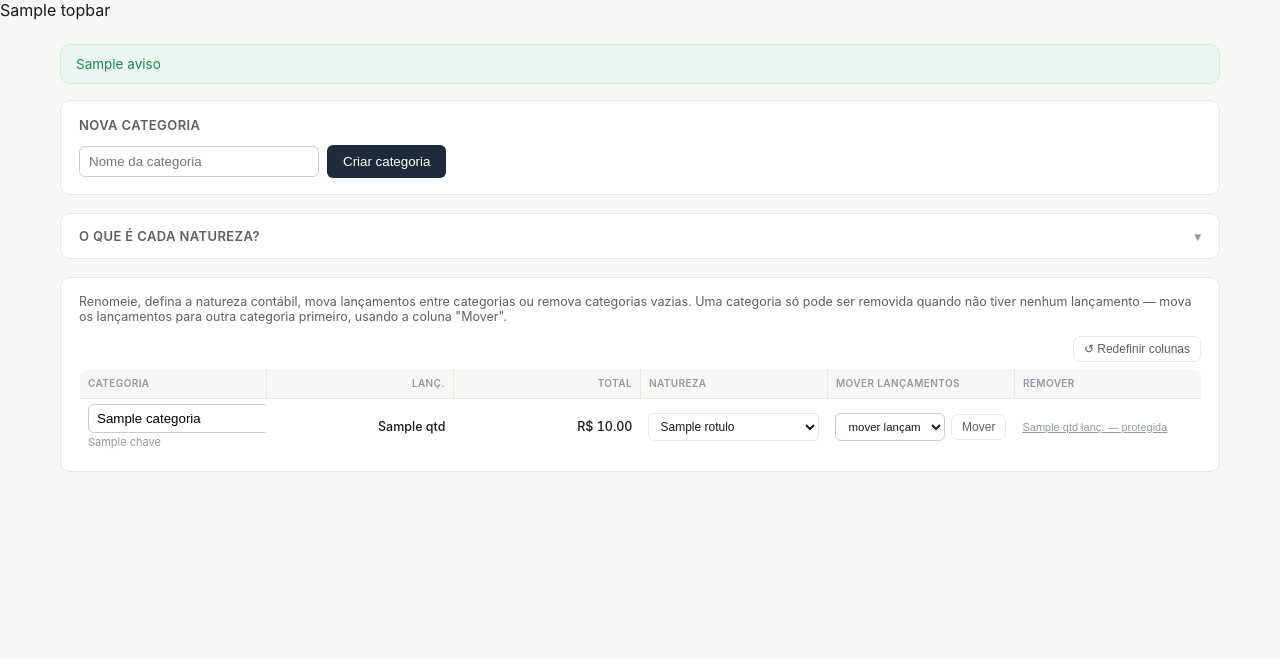
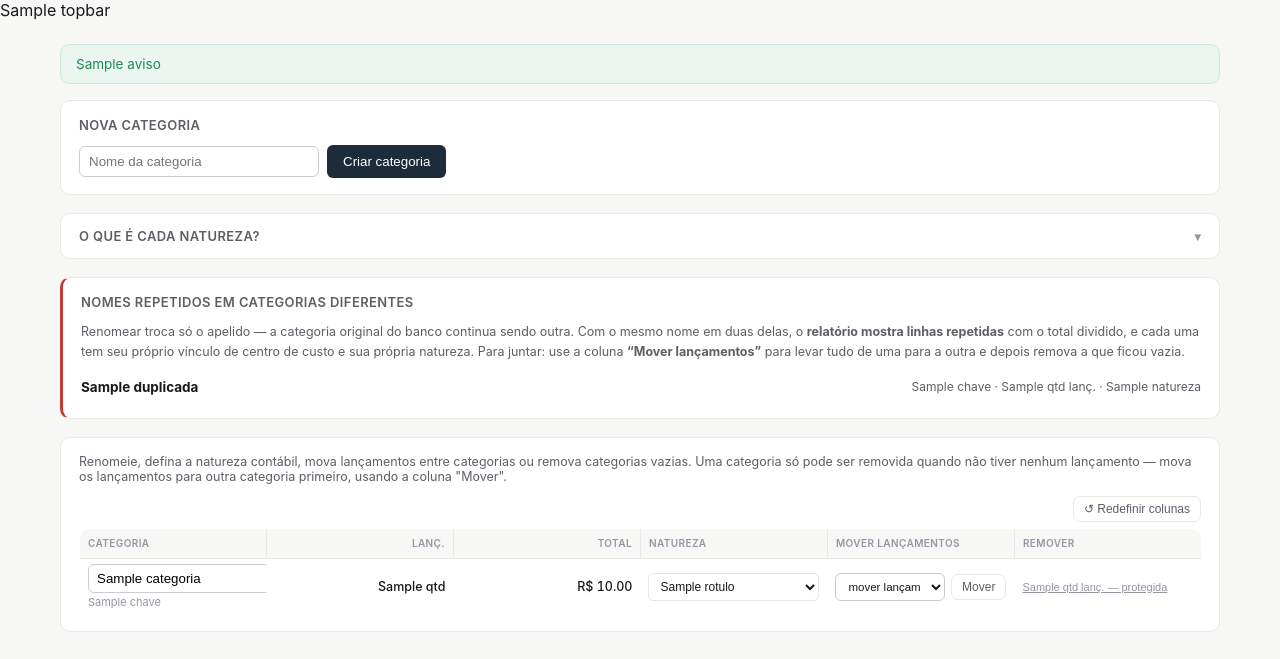
Before and after one commit to ronaldinhodelima/conferencia-cartao-brdrive, a Flask app: template templates/categorias.html in a window 1280 px wide. Shown: the top 659 px of the page. Run offline with Flask 3, Linux system fonts and the light colour scheme; the template is opened without the code that fills it: most values are stand-ins (such as "Sample title", 1, 10 or a date in 2020); some libraries are stand-ins or nearby versions.

Commit message:
Origem sem repetir o banco e aviso de nomes de categoria repetidos
ORIGEM. O selo colorido ja diz qual e o banco (o "Nu" roxo, o "UN" verde), entao
o rotulo curto repetia a informacao: "Nu Conta Corrente Nubank (Andrea)". O nome
do banco sai do rotulo curto - que so aparece ao lado do selo - e fica
"Nu Conta Corrente (Andrea)".

Duas ressalvas embutidas:
- banco sem selo proprio cai no generico de duas letras, que nao identifica
  sozinho; nesses o nome continua ("Cartão Banco Fictício XYZ");
- o rotulo COMPLETO segue trazendo o banco, porque ele aparece no tooltip e no
  rotulo do grafico, onde nao ha selo ao lado.

CATEGORIAS COM NOME REPETIDO. Renomear troca so o apelido: a chave do Pluggy
continua distinta. Hoje ha "Estacionamento" em tres categorias (Parking, Rent,
Public transportation) e "Pagamento de Fatura" em duas (Credit card payment,
Loans and financing). O efeito e concreto: no relatorio de 2026 "Estacionamento"
aparece em duas linhas com o total dividido, cada uma tem seu vinculo de centro
de custo e sua propria natureza.

/categorias passa a mostrar um aviso listando os nomes repetidos, as chaves por
tras de cada um e quantos lancamentos tem cada. Quando as naturezas divergirem
entre categorias de mesmo nome, isso e destacado - e o caso mais perigoso,
porque na tela parecem a mesma categoria e no DRE se comportam diferente.

Co-Authored-By: Claude Opus 5 <noreply@anthropic.com>

```diff
--- a/core.py
+++ b/core.py
@@ -350,12 +350,22 @@ def origem_label(tipo, connector_name, nome_conta, titular=None):
 
 
 def origem_label_curto(tipo, connector_name, nome_conta, titular=None):
-    """Rotulo curto de origem, usado na UI ao lado do selo do banco."""
+    """Rotulo curto de origem, usado na UI SEMPRE ao lado do selo do banco.
+
+    Como o selo ja identifica o banco (o "Nu" roxo, o "UN" verde), repetir o nome
+    ao lado e redundante - "Nu Conta Corrente Nubank (Andrea)". Por isso o nome do
+    banco sai daqui quando ele tem selo proprio. Bancos sem selo conhecido caem no
+    generico de duas letras, que nao identifica sozinho, entao esses mantem o nome.
+
+    O rotulo completo (origem_label) continua trazendo o banco: ele aparece no
+    tooltip e no rotulo do grafico, onde nao ha selo ao lado.
+    """
     banco = detectar_banco(nome_conta, connector_name)
+    tem_selo = banco in BANCOS_ESTILO
     if tipo == "CREDIT":
-        base = f"Cartão {banco}"
+        base = "Cartão" if tem_selo else f"Cartão {banco}"
     elif tipo == "BANK":
-        base = f"Conta Corrente {banco}"
+        base = "Conta Corrente" if tem_selo else f"Conta Corrente {banco}"
     elif tipo == "MANUAL":
         base = "Dinheiro"
     else:
--- a/templates/categorias.html
+++ b/templates/categorias.html
@@ -28,6 +28,33 @@
     </ul>
   </div>
 </details>
+
+{% if duplicadas %}
+<div class="cat-breakdown" style="border-left:3px solid var(--bad)">
+  <h3>Nomes repetidos em categorias diferentes</h3>
+  <div style="font-size:12.5px;color:var(--ink-soft);line-height:1.6;margin-bottom:10px">
+    Renomear troca só o apelido — a categoria original do banco continua sendo outra. Com o
+    mesmo nome em duas delas, o <strong>relatório mostra linhas repetidas</strong> com o total
+    dividido, e cada uma tem seu próprio vínculo de centro de custo e sua própria natureza.
+    Para juntar: use a coluna <strong>“Mover lançamentos”</strong> para levar tudo de uma para
+    a outra e depois remova a que ficou vazia.
+  </div>
+  {% for d in duplicadas %}
+    <div class="cat-row" style="align-items:flex-start">
+      <span><strong>{{ d.nome }}</strong>
+        {% if d.naturezas_divergem %}
+          <span style="color:var(--bad);font-size:11.5px">— naturezas diferentes entre elas</span>
+        {% endif %}
+      </span>
+      <span style="font-size:12px;color:var(--ink-soft);text-align:right">
+        {% for i in d.itens %}
+          {{ i.chave }} · {{ i.qtd }} lanç. · {{ naturezas.get(i.natureza, i.natureza) }}{% if not loop.last %}<br>{% endif %}
+        {% endfor %}
+      </span>
+    </div>
+  {% endfor %}
+</div>
+{% endif %}
 
 <div class="cat-breakdown">
   <div style="font-size:12.5px;color:var(--ink-soft);margin-bottom:12px">
```
Also changed, not shown: views/cadastros.py (+14 -0 lines).
